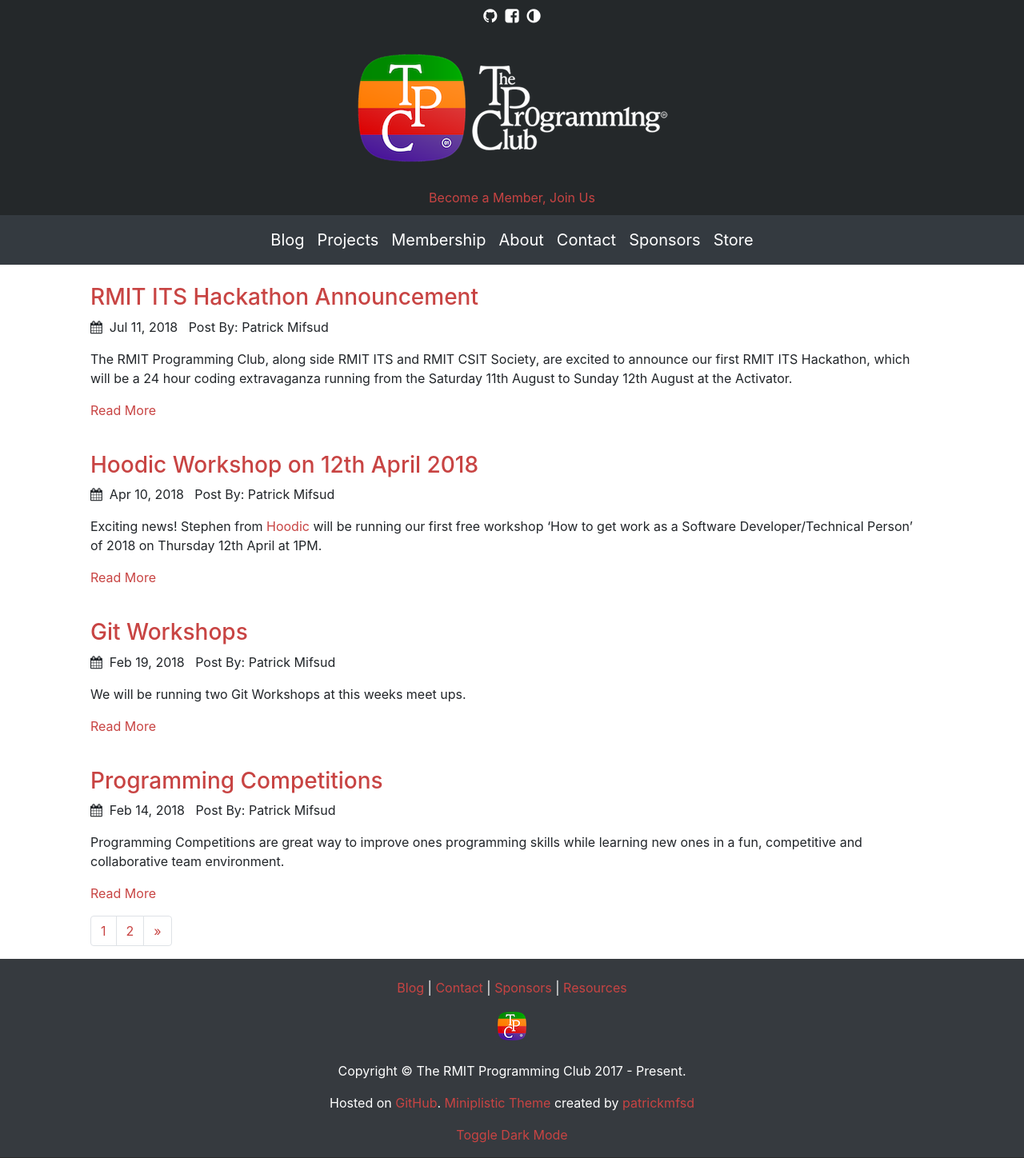
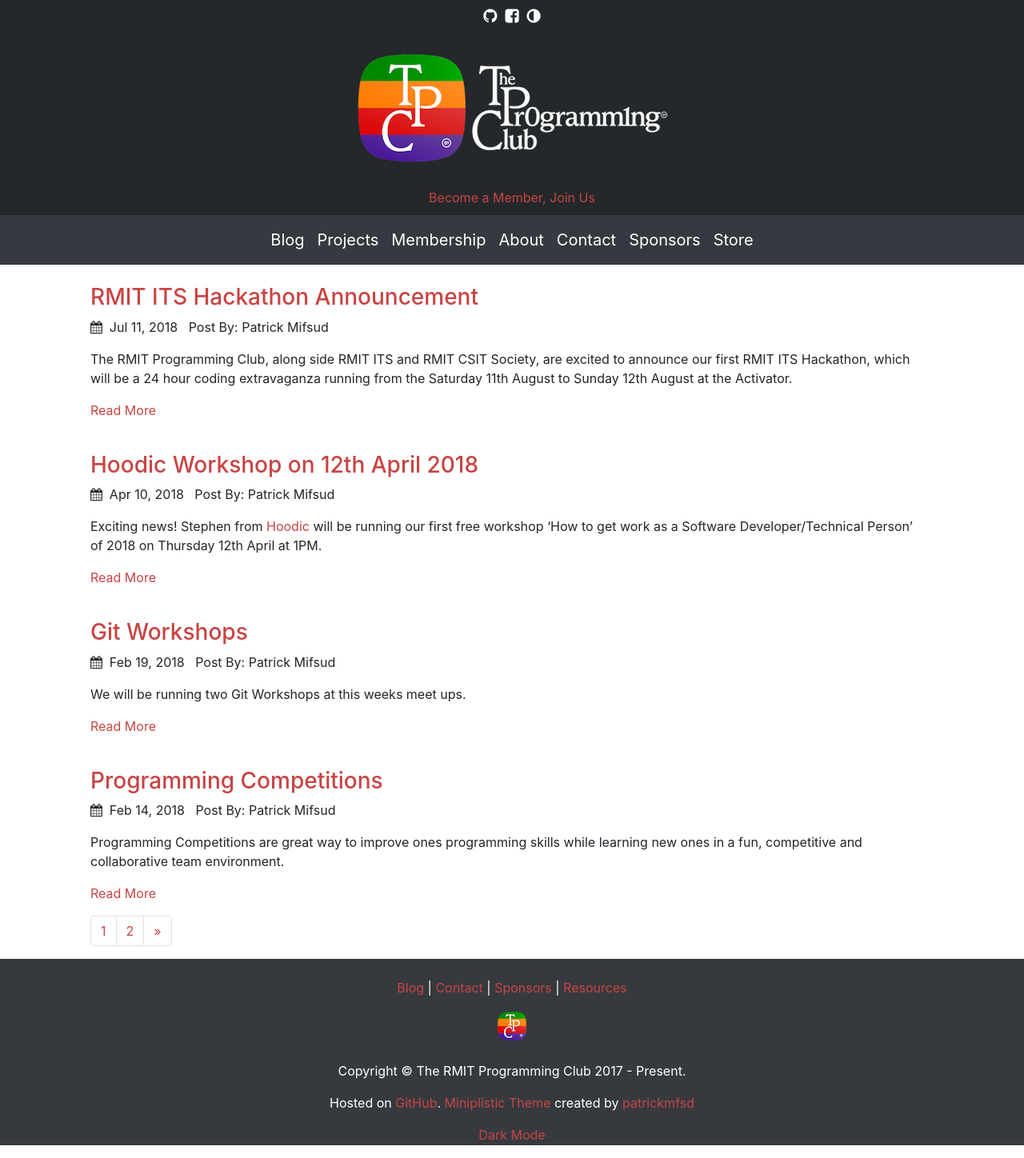
Before and after one commit to rmit-programming-club/rmit-programming-club.github.io, a Jekyll site: the page built from index.html, in a window 1280 px wide. Shown: the whole page at 80% size. Built offline with Jekyll 4.4.1, drawn with Linux system fonts in a browser that asks for light colours; nearby versions of some CDN libraries; the list of posts is cut into pages by our own code.

Commit message:
Fixed footer Dark Mode toggle

```diff
--- a/_includes/footer.html
+++ b/_includes/footer.html
@@ -8,5 +8,5 @@
 	<br>
 	<p>Copyright &copy; {{ site.title }} 2017 - Present.</p>
 	<p>Hosted on <a href=" {{ site.github }} ">GitHub</a>. <a href="https://github.com/patrickmfsd/Miniplistic">Miniplistic Theme</a> created by <a href="https://github.com/patrickmfsd">patrickmfsd</a></p>
-	<p><a><i onclick="theme()"></i>Toggle Dark Mode</a></p>
+	<a onclick="theme()">Dark Mode</a>
 </div>
```
